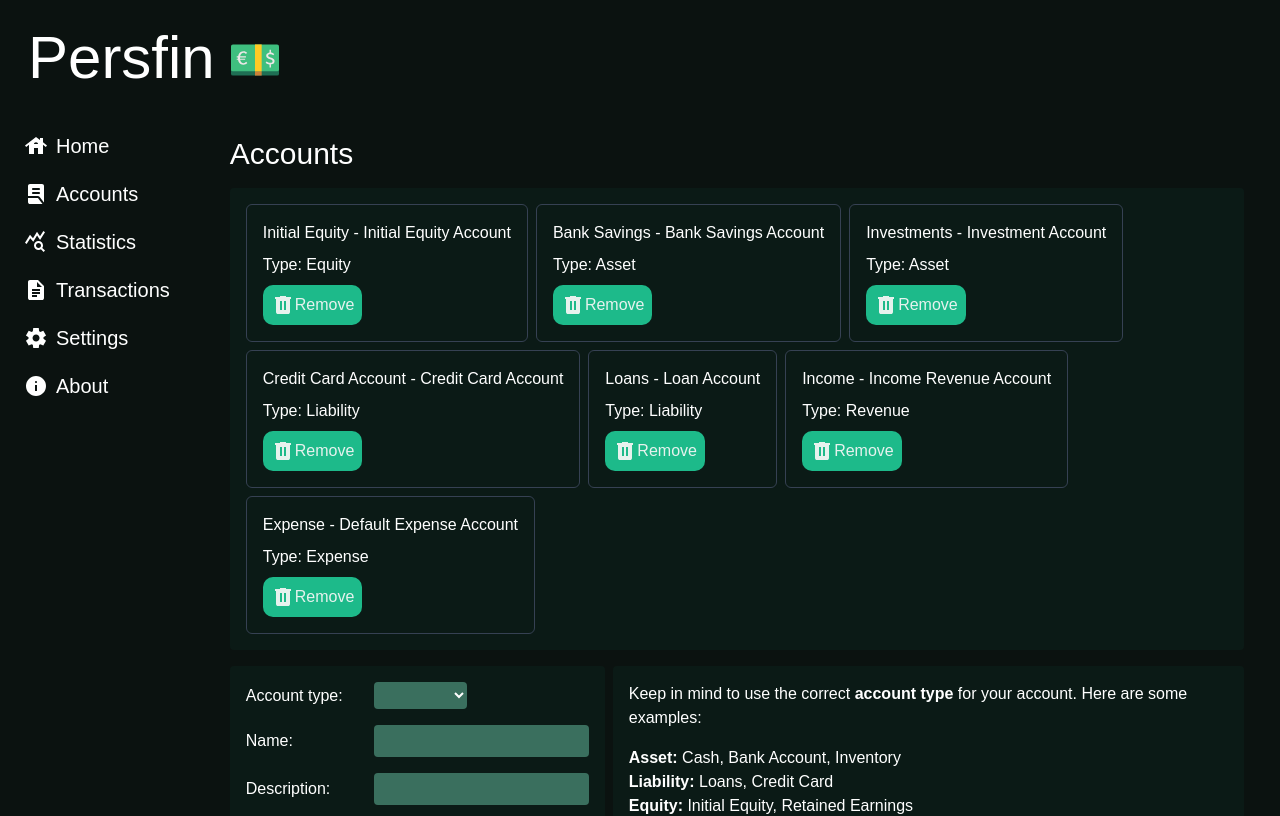
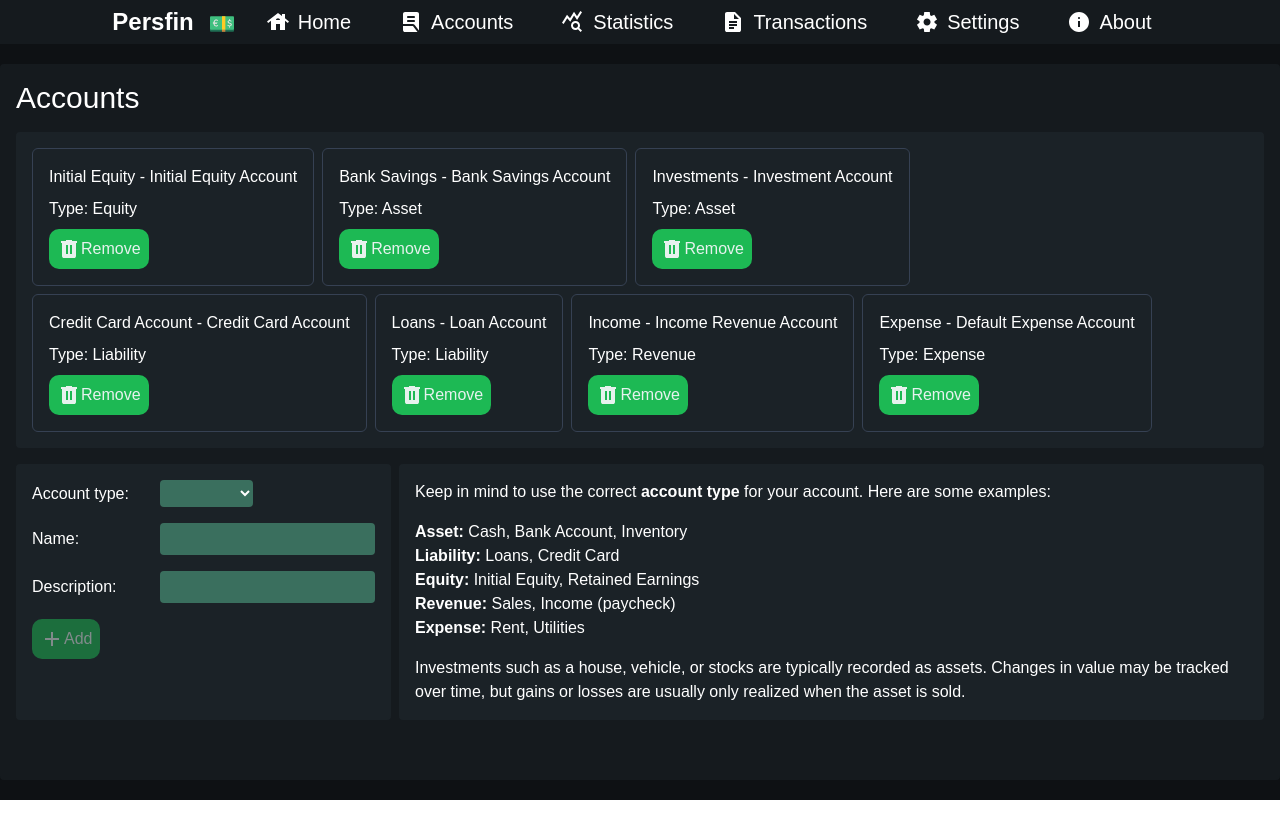
Before and after one commit to joacand/persfin, a Next.js app: page /accounts in a window 1280 px wide. Shown: the top 816 px of the page. Built offline with nearby package versions, Linux system fonts and the light colour scheme.

Commit message:
Improve UI UX

```diff
--- a/app/Components/Budget.tsx
+++ b/app/Components/Budget.tsx
@@ -103,7 +103,7 @@ export default function BudgetView() {
     return (
         <div className="flex gap-4 flex-col">
             <h2 className="text-3xl">{userBudget.name}</h2>
-            <div className="flex flex-col gap-4 bg-[#0B1A16] rounded p-4 max-w-md">
+            <div className="flex flex-col gap-4 bg-[#1B2227] rounded p-4 max-w-3xl">
                 <h2 className="text-xl">Add Transaction</h2>
 
                 <hr />
@@ -187,7 +187,7 @@ export default function BudgetView() {
             {userBudget.isDefault &&
                 <div className="flex flex-col gap-4">
                     <h2 className="text-xl">First Time</h2>
-                    <div className="bg-[#0B1A16] rounded p-4 max-w-3xl flex flex-col items-start gap-2">
+                    <div className="bg-[#1B2227] rounded p-4 max-w-3xl flex flex-col items-start gap-2">
                         <p>Since this is your first time visiting, a default budget has been created.</p>
                         <p>This budget has some pre-configured accounts, feel free to add or remove these in the <Link href={"/accounts"}>Accounts</Link> section.</p>
                         <p>To get rid of this dialog, enter the name of your budget account below and migrate or create fresh.</p>
--- a/app/Components/Header.tsx
+++ b/app/Components/Header.tsx
@@ -1,16 +1,16 @@
 "use client";
 
 import Link from "next/link";
-import Image from 'next/image'
+import Image from 'next/image';
 
 const BASE = process.env.NEXT_PUBLIC_BASE_PATH ?? '';
 const LOGO_SRC = `${BASE}/logo.svg`;
 
 export default function Header() {
     return (
-        <header className="text-6xl p-2 flex flex-row">
+        <header className="text-2xl flex flex-row font-bold">
             <Link href={"/"}>Persfin</Link>
-            <Image loading="eager" src={LOGO_SRC} alt="Logo" width={48} height={48} className="ml-4 mt-1" />
+            <Image loading="eager" src={LOGO_SRC} alt="Logo" width={24} height={24} className="ml-4 mt-1" />
         </header>
     );
 }
--- a/app/Components/Navigation.tsx
+++ b/app/Components/Navigation.tsx
@@ -6,8 +6,8 @@ export default function Navigation() {
     return (
         // https://icones.js.org/collection/material-symbols
         // Icon from Material Symbols by Google - https://github.com/google/material-design-icons/blob/master/LICENSE
-        <nav className="text-xl p-2 flex flex-col gap-2">
-            <ul className="space-y-1">
+        <nav className="text-xl">
+            <ul className="flex flex-row flex-wrap gap-4">
                 <li><NavEntry>
                     <svg xmlns="http://www.w3.org/2000/svg" width="24" height="24" viewBox="0 0 24 24"><path fill="currentColor" d="M5 20v-9.15L2.2 13L1 11.4L12 3l4 3.05V4h3v4.35l4 3.05l-1.2 1.6l-2.8-2.15V20h-5v-6h-4v6zm5-9.975h4q0-.8-.6-1.313T12 8.2t-1.4.513t-.6 1.312" /></svg>
                     Home</NavEntry></li>
--- a/app/Components/PrimaryButton.tsx
+++ b/app/Components/PrimaryButton.tsx
@@ -8,7 +8,7 @@ interface ButtonProps {
     disabled?: boolean;
 }
 
-const baseClass = "relative bg-[#1DBA8A] text-[#E6F2EE] rounded-[10px] flex items-center justify-center p-2 text-center transition-transform duration-200 ease-in-out";
+const baseClass = "relative bg-[#1DB954] text-[#E6F2EE] rounded-[10px] flex items-center justify-center p-2 text-center transition-transform duration-200 ease-in-out";
 
 const PrimaryButton: React.FC<ButtonProps> = ({ href, children, onClick, className, disabled }) => {
     if (href) {
@@ -16,7 +16,7 @@ const PrimaryButton: React.FC<ButtonProps> = ({ href, children, onClick, classNa
             <Link
                 href={href}
                 className={`${baseClass} ${className}
-                    ${disabled ? 'opacity-50 ' : 'cursor-pointer hover:bg-[#3A6F5E]'}`}>
+                    ${disabled ? 'opacity-50 ' : 'cursor-pointer hover:bg-[#1A7F52]'}`}>
                 {children}
             </Link>
         );
@@ -26,7 +26,7 @@ const PrimaryButton: React.FC<ButtonProps> = ({ href, children, onClick, classNa
             onClick={onClick}
             disabled={disabled}
             className={`${baseClass} ${className}
-                ${disabled ? 'opacity-50 ' : 'cursor-pointer hover:bg-[#3A6F5E]'}`}>
+                ${disabled ? 'opacity-50 ' : 'cursor-pointer hover:bg-[#1A7F52]'}`}>
             {children}
         </button>
     );
--- a/app/about/page.tsx
+++ b/app/about/page.tsx
@@ -1,13 +1,17 @@
 "use client";
 
 import Link from "next/link";
+import Image from 'next/image';
+
+const BASE = process.env.NEXT_PUBLIC_BASE_PATH ?? '';
+const LOGO_SRC = `${BASE}/logo.svg`;
 
 export default function About() {
     return (
         <div className="flex flex-col gap-4">
             <h2 className="text-3xl">About</h2>
-            <div className="flex flex-col max-w-3xl text-base gap-4 bg-[#0B1A16] rounded p-4">
-                <p className="text-lg">Welcome to <strong>Perfin!</strong></p>
+            <div className="flex flex-col max-w-3xl text-base gap-4 bg-[#1B2227] rounded p-4">
+                <p className="text-lg flex flex-row gap-2">Welcome to <strong>Perfin!</strong><Image loading="eager" src={LOGO_SRC} alt="Logo" width={24} height={24}/></p>
                 <p>This is a personal finance application based on <Link className="text-blue-500" href="https://en.wikipedia.org/wiki/Double-entry_bookkeeping">double-entry accounting</Link> principles. Every transaction is recorded from an account to another account, where each account has one of the type: asset, liability, equity, revenue, or expense. This ensures the finances are always balanced and traceable.</p>
                 <p>The app allows you to track your bank accounts, income, expenses, loans, and investments in a single place. By using proper accounting logic, you can generate accurate projections of your net worth and monitor how your actions affect your financial health over time.</p>
             </div>
--- a/app/accounts/page.tsx
+++ b/app/accounts/page.tsx
@@ -50,9 +50,9 @@ export default function Accounts() {
     }
 
     return (
-        <div className="flex gap-4 flex-col items-start ">
+        <div className="flex gap-4 flex-col items-start">
             <h2 className="text-3xl">Accounts</h2>
-            <div className="flex flex-col flex-wrap items-start gap-4 bg-[#0B1A16] rounded p-4">
+            <div className="flex flex-col flex-wrap items-start gap-4 bg-[#1B2227] rounded p-4">
                 {userBudget.accounts.length === 0 && <p>No accounts available.</p>}
                 <div className="flex gap-2 flex-row flex-wrap">
                     {userBudget.accounts.map((account, index) => (
@@ -68,7 +68,7 @@ export default function Accounts() {
                 </div>
             </div>
             <div className="flex flex-row gap-2">
-                <div className="flex flex-col flex-wrap items-start gap-4 bg-[#0B1A16] rounded p-4">
+                <div className="flex flex-col flex-wrap items-start gap-4 bg-[#1B2227] rounded p-4">
                     <div className="grid grid-cols-[120px_1fr] items-center gap-2">
                         <label>Account type:</label>
                         <select
@@ -109,7 +109,7 @@ export default function Accounts() {
                         Add
                     </PrimaryButton>
                 </div>
-                <div className="flex flex-col flex-wrap gap-4 bg-[#0B1A16] rounded p-4">
+                <div className="flex flex-col flex-wrap gap-4 bg-[#1B2227] rounded p-4">
                     <p>Keep in mind to use the correct <strong>account type</strong> for your account. Here are some examples:</p>
                     <ul>
                         <li><strong>Asset:</strong> Cash, Bank Account, Inventory</li>
--- a/app/layout.tsx
+++ b/app/layout.tsx
@@ -44,17 +44,15 @@ export default function RootLayout({
         className={`${geistSans.variable} ${geistMono.variable} antialiased`}
       >
         <BudgetProvider>
-          <div className="flex flex-col w-full min-h-screen bg-[#0B1210] text-white">
-            <div className="flex flex-col p-5 gap-4">
-              <Header />
-            </div>
-            <div className="flex flex-row">
-              <Navigation />
-              <div className="flex flex-col flex-1 p-5 gap-4">
-                <main className="flex flex-col px-4 gap-4 w-full max-w-330 ">
-                  {children}
-                </main>
+          <div className="flex flex-row justify-center min-h-screen bg-[#0E1114] text-white">
+            <div className="flex flex-col items-center w-full">
+              <div className="flex flex-row flex-wrap justify-center items-center px-4 gap-4 bg-[#151A1E] w-full">
+                <Header />
+                <Navigation />
               </div>
+              <main className="flex flex-col flex-1 bg-[#151A1E] p-4 rounded w-[min(100%,80rem)] m-5 items-center">
+                {children}
+              </main>
             </div>
           </div>
         </BudgetProvider>
--- a/app/settings/page.tsx
+++ b/app/settings/page.tsx
@@ -35,9 +35,9 @@ export default function Settings() {
     }
 
     return (
-        <div className="flex gap-4 flex-col">
+        <div className="flex gap-4 flex-col w-[min(100%,80rem)]">
             <h2 className="text-3xl">Settings</h2>
-            <div className="flex gap-4 flex-col items-start bg-[#0B1A16] rounded p-4 max-w-md">
+            <div className="flex gap-4 flex-col items-start bg-[#1B2227] rounded p-4 max-w-md">
                 <div className="grid grid-cols-[120px_1fr] items-center gap-2">
                     <label>Name:</label>
                     <input
--- a/app/statistics/page.tsx
+++ b/app/statistics/page.tsx
@@ -22,15 +22,15 @@ export default function Statistics() {
     }
 
     return (
-        <div className="flex gap-4 flex-col">
+        <div className="flex gap-4 flex-col w-[min(100%,80rem)]">
             <h2 className="text-3xl">Statistics</h2>
-            <div className="flex flex-col gap-4 bg-[#0B1A16] rounded p-4">
+            <div className="flex flex-col gap-4 bg-[#1B2227] rounded p-4">
                 <p>Assets: {projection.assets} {userBudget.unit}</p>
                 <p>Debts (liabilities): {projection.liabilities} {userBudget.unit}</p>
                 <p>Net worth (equity): {projection.equity} {userBudget.unit}</p>
             </div>
             <div className="w-full h-[50vh]">
-                <ResponsiveContainer width="100%" height="100%" className="bg-[#0B1A16] rounded p-4">
+                <ResponsiveContainer width="100%" height="100%" className="bg-[#1B2227] rounded p-4">
                     <LineChart data={projection.graphData}>
                         <Line type="monotone" dataKey="assets" stroke="#4f46e5" name="Assets" />
                         <Line type="monotone" dataKey="equity" stroke="#16a34a" name="Net worth (equity)" />
--- a/app/transactions/page.tsx
+++ b/app/transactions/page.tsx
@@ -24,10 +24,10 @@ export default function Transactions() {
     }
 
     return (
-        <div className="flex gap-4 flex-col">
+        <div className="flex gap-4 flex-col w-[min(100%,80rem)]">
             <h2 className="text-3xl">Transactions</h2>
             {userBudget.transactions.length === 0 && <p>No transactions available.</p>}
-            <div className="flex flex-col gap-4 bg-[#0B1A16] rounded p-4 flex-wrap">
+            <div className="flex flex-col gap-4 bg-[#1B2227] rounded p-4 flex-wrap">
                 {userBudget.transactions.toReversed().map((transaction) => (
                     <div key={transaction.id} className="flex flex-row flex-wrap justify-between items-end border border-dashed rounded-md p-4 gap-2">
                         <div>
```
